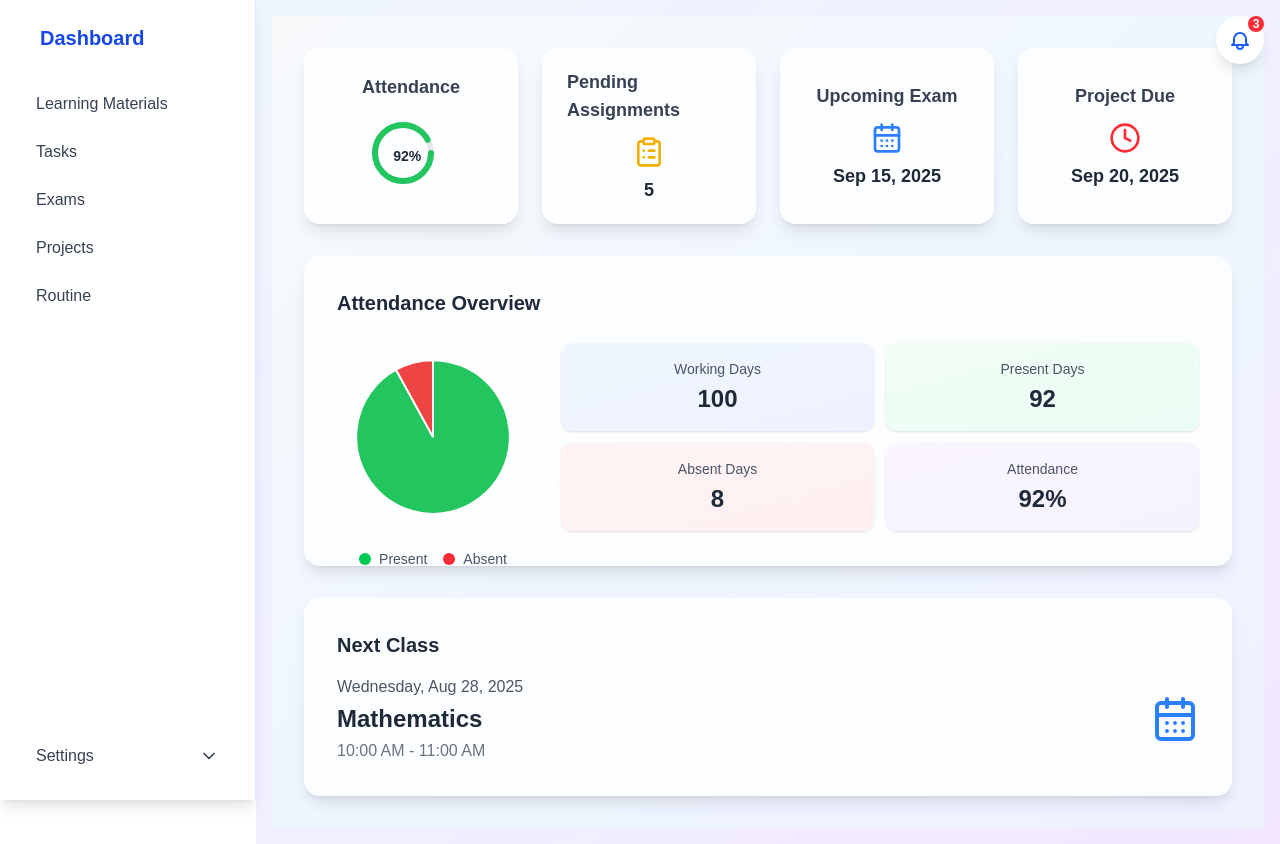
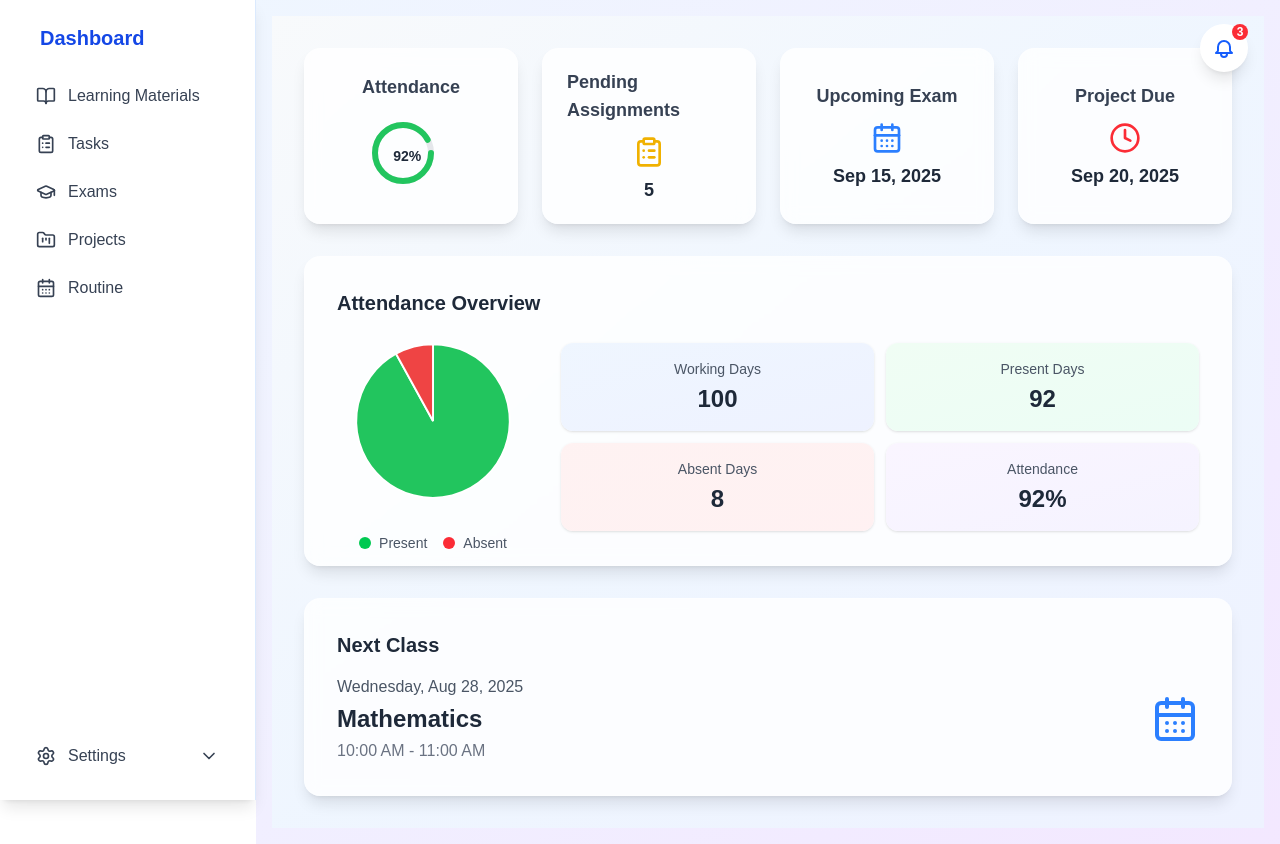
Before and after one commit to sabeennayazu/Student_management_system, a Next.js app: page /student in a window 1280 px wide. Built offline with nearby package versions, Linux system fonts and the light colour scheme.

Commit message:
added icons

```diff
--- a/src/app/student/layout.tsx
+++ b/src/app/student/layout.tsx
@@ -2,29 +2,41 @@
 
 import { ReactNode, useState } from "react";
 import { usePathname } from "next/navigation";
-import { Menu, X, ChevronDown } from "lucide-react";
+import {
+  Menu,
+  X,
+  ChevronDown,
+  BookOpen,
+  ClipboardList,
+  GraduationCap,
+  FolderKanban,
+  CalendarDays,
+  Settings,
+  HelpCircle,
+  MessageSquare,
+  LogOut
+} from "lucide-react";
 
+// ✅ Define links BEFORE using them
 const links = [
+  { name: "Learning Materials", href: "/student/learning-materials", icon: BookOpen },
+  { name: "Tasks", href: "/student/tasks", icon: ClipboardList },
+  { name: "Exams", href: "/student/exams_and_marks", icon: GraduationCap },
+  { name: "Projects", href: "/student/projects", icon: FolderKanban },
+  { name: "Routine", href: "/student/routine", icon: CalendarDays },
+];
 
-  { name: "Learning Materials", href: "/student/learning-materials" },
-  { name: "Tasks", href: "/student/tasks" },
-  { name: "Exams", href: "/student/exams_and_marks" },
-  { name: "Projects", href: "/student/projects" },
-  { name: "Routine", href: "/student/routine" },
-  // Removed Notifications and Logout
+const settingsItems = [
+  { name: "Settings & Privacy", href: "/student/settings-privacy", icon: Settings },
+  { name: "Help & Support", href: "/student/help-support", icon: HelpCircle },
+  { name: "Feedback", href: "/student/feedback", icon: MessageSquare },
+  { name: "Logout", href: "/logout", icon: LogOut },
 ];
 
 export default function StudentLayout({ children }: { children: ReactNode }) {
   const pathname = usePathname();
   const [sidebarOpen, setSidebarOpen] = useState(false);
   const [settingsOpen, setSettingsOpen] = useState(false);
-
-  const settingsItems = [
-    { name: "Settings & Privacy", href: "/student/settings-privacy" },
-    { name: "Help & Support", href: "/student/help-support" },
-    { name: "Feedback", href: "/student/feedback" },
-    { name: "Logout", href: "/logout" },
-  ];
 
   return (
     <div className="flex">
@@ -34,45 +46,52 @@ export default function StudentLayout({ children }: { children: ReactNode }) {
         ${sidebarOpen ? "translate-x-0" : "-translate-x-full"}
         md:translate-x-0`}
       >
+        {/* Top section */}
         <div>
-          <div className="flex items-center mb-4">
-
-          <a href="/student" className="text-xl font-bold text-blue-700 mb-4 pl-4">
+          <a href="/student" className="text-xl font-bold text-blue-700 mb-6 pl-4 block">
             Dashboard
           </a>
-          </div>
+
+          {/* Navigation Links */}
           <nav className="flex-1 flex flex-col gap-2">
             {links.map((link) => (
               <a
                 key={link.name}
                 href={link.href}
-                className={`px-3 py-2 rounded-lg text-gray-700 hover:bg-blue-100 hover:text-blue-700 font-medium transition-colors ${
+                className={`flex items-center gap-3 px-3 py-2 rounded-lg text-gray-700 hover:bg-blue-100 hover:text-blue-700 font-medium transition-colors ${
                   pathname === link.href ? "bg-blue-100 text-blue-700 font-semibold" : ""
                 }`}
               >
+                <link.icon className="w-5 h-5" />
                 {link.name}
               </a>
             ))}
           </nav>
         </div>
 
-        {/* Settings Dropdown at the bottom */}
-        <div className="mt-4">
+        {/* Settings Dropdown */}
+        <div className="relative mt-4">
           <button
   className="w-full flex justify-between items-center px-3 py-2 rounded-lg text-gray-700 hover:bg-blue-100 hover:text-blue-700 font-medium transition-colors"
   onClick={() => setSettingsOpen(!settingsOpen)}
 >
+  <div className="flex items-center gap-3">
+    <Settings className="w-5 h-5" />
     Settings
+  </div>
   <ChevronDown className={`w-5 h-5 transition-transform ${settingsOpen ? "rotate-180" : ""}`} />
 </button>
+
+
           {settingsOpen && (
-            <div className="mt-2 flex flex-col gap-1 pl-2">
+            <div className="absolute bottom-full mb-2 w-full flex flex-col gap-1 bg-white rounded-lg shadow-md border border-blue-100">
               {settingsItems.map((item) => (
                 <a
                   key={item.name}
                   href={item.href}
-                  className="px-3 py-2 rounded-lg text-gray-600 hover:bg-blue-50 hover:text-blue-700 font-medium transition-colors"
+                  className="flex items-center gap-3 px-3 py-2 rounded-lg text-gray-600 hover:bg-blue-50 hover:text-blue-700 font-medium transition-colors"
                 >
+                  <item.icon className="w-5 h-5" />
                   {item.name}
                 </a>
               ))}
@@ -91,7 +110,7 @@ export default function StudentLayout({ children }: { children: ReactNode }) {
 
       {/* Main Content */}
       <div className="flex-1 flex flex-col min-h-screen ml-0 md:ml-64 bg-gradient-to-br from-blue-50 to-purple-100 transition-all duration-300">
-        {/* Top bar */}
+        {/* Top bar for mobile */}
         <header className="w-full flex items-center p-4 bg-white/80 shadow-md md:hidden">
           <button
             className="p-2 rounded-md hover:bg-blue-100 transition"
--- a/src/app/student/page.tsx
+++ b/src/app/student/page.tsx
@@ -112,7 +112,7 @@ export default function DashboardPage() {
   return (
     <div className="min-h-screen bg-gradient-to-br from-slate-50 via-blue-50 to-indigo-50">
        {/* Notification Icon */}
-  <div className="fixed top-4 right-4 z-50">
+  <div className="fixed top-4 right-4 z-50 px-4 py-2 ">
     <button className="relative p-3 bg-white rounded-full shadow-lg hover:shadow-xl transition">
       <svg
         xmlns="http://www.w3.org/2000/svg"
@@ -151,8 +151,10 @@ export default function DashboardPage() {
           <h3 className="text-xl font-semibold mb-6 text-gray-800">Attendance Overview</h3>
           <div className="flex flex-col md:flex-row items-center gap-8">
             <div className="w-48 h-48 relative">
-              <SimplePieChart data={attendancePieData} />
-              <div className="flex justify-center gap-4 mt-4">
+              <div className="w-full h-full flex items-center justify-center relative bottom-4">
+                <SimplePieChart data={attendancePieData} />
+              </div>
+              <div className="flex justify-center gap-4 mt-4 relative bottom-4">
                 <div className="flex items-center gap-2">
                   <div className="w-3 h-3 bg-green-500 rounded-full"></div>
                   <span className="text-sm text-gray-600">Present</span>
```
Lines whose indentation alone changed are shown as unchanged.
